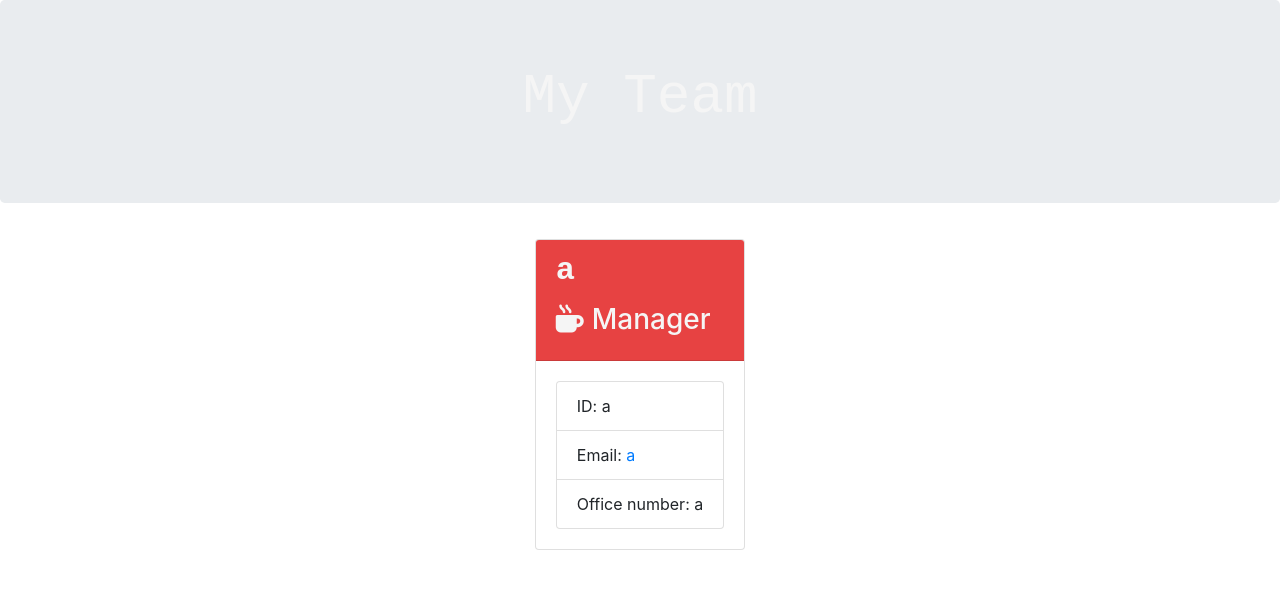
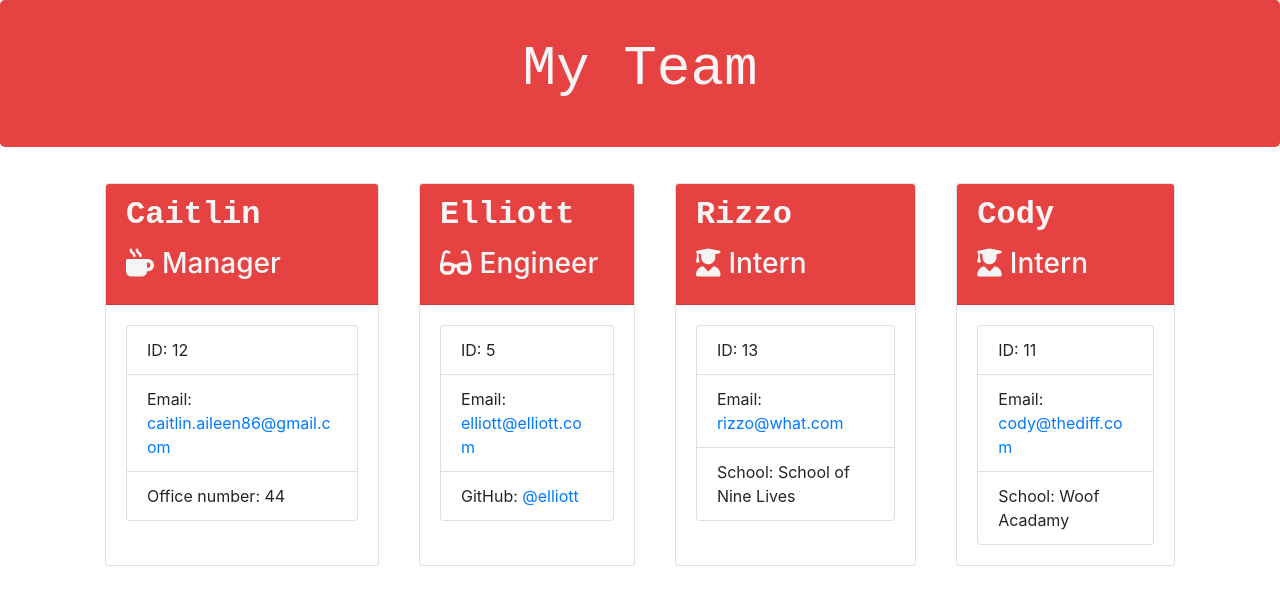
Before and after one commit to CaitlinCollins/Template-Engine, a website: page Develop/output/team.html in a window 1280 px wide. Drawn offline with nearby package versions, Linux system fonts and the light colour scheme.

Commit message:
Added screenshots

```diff
--- a/Develop/output/team.html
+++ b/Develop/output/team.html
@@ -8,14 +8,13 @@
     <title>My Team</title>
     <link rel="stylesheet" href="https://stackpath.bootstrapcdn.com/bootstrap/4.3.1/css/bootstrap.min.css"
         integrity="sha384-ggOyR0iXCbMQv3Xipma34MD+dH/1fQ784/j6cY/iJTQUOhcWr7x9JvoRxT2MZw1T" crossorigin="anonymous">
-    <link rel="stylesheet" href="/Template-Engine/Develop/public/style.css">
     <script src="https://kit.fontawesome.com/c502137733.js"></script>
 </head>
 
 <body>
     <div class="container-fluid">
         <div class="row">
-            <div class="col-12 jumbotron mb-3 team-heading">
+            <div class="col-12 jumbotron mb-3 team-heading" style="background-color: rgb(231, 66, 66); padding: 36px 16px; font-weight: 600;">
                 <h1 class="text-center" style="color: whitesmoke; font-size: 56px; font-family:'Courier New', Courier, monospace;">My Team</h1>
             </div>
         </div>
@@ -25,14 +24,53 @@
             <div class="team-area col-12 d-flex justify-content-center">
                 <div class="card employee-card" style="margin: 20px;">
     <div class="card-header" style= "background-color:rgb(231, 66, 66); color: whitesmoke;">
-        <h2 class="card-title" style="font-family: 'Courier New', Courier, monospace; font-weight: 600;">a</h2>
+        <h2 class="card-title" style="font-family: 'Courier New', Courier, monospace; font-weight: 600;">Caitlin</h2>
         <h3 class="card-title"><i class="fas fa-mug-hot mr-2"></i>Manager</h3>
     </div>
     <div class="card-body">
         <ul class="list-group">
-            <li class="list-group-item">ID: a</li>
-            <li class="list-group-item">Email: <a href="mailto:a">a</a></li>
-            <li class="list-group-item">Office number: a</li>
+            <li class="list-group-item">ID: 12</li>
+            <li class="list-group-item">Email: <a href="mailto:caitlin.aileen86@gmail.com">caitlin.aileen86@gmail.com</a></li>
+            <li class="list-group-item">Office number: 44</li>
+        </ul>
+    </div>
+</div>
+<div class="card employee-card" style="margin: 20px;">
+    <div class="card-header" style= "background-color:rgb(231, 66, 66); color: whitesmoke;">
+        <h2 class="card-title" style="font-family: 'Courier New', Courier, monospace; font-weight: 600;">Elliott</h2>
+        <h3 class="card-title"><i class="fas fa-glasses mr-2"></i>Engineer</h3>
+    </div>
+    <div class="card-body">
+        <ul class="list-group">
+            <li class="list-group-item">ID: 5</li>
+            <li class="list-group-item">Email: <a href="mailto:elliott@elliott.com">elliott@elliott.com</a></li>
+            <li class="list-group-item">GitHub: <a href="https://github.com/@elliott" target="_blank" rel="noopener noreferrer">@elliott</a></li>
+        </ul>
+    </div>
+</div>
+<div class="card employee-card" style="margin: 20px;">
+    <div class="card-header" style= "background-color:rgb(231, 66, 66); color: whitesmoke;">
+        <h2 class="card-title" style="font-family: 'Courier New', Courier, monospace; font-weight: 600;">Rizzo</h2>
+        <h3 class="card-title"><i class="fas fa-user-graduate mr-2"></i>Intern</h3>
+    </div>
+    <div class="card-body">
+        <ul class="list-group">
+            <li class="list-group-item">ID: 13</li>
+            <li class="list-group-item">Email: <a href="mailto:rizzo@what.com">rizzo@what.com</a></li>
+            <li class="list-group-item">School: School of Nine Lives</li>
+        </ul>
+    </div>
+</div>
+<div class="card employee-card" style="margin: 20px;">
+    <div class="card-header" style= "background-color:rgb(231, 66, 66); color: whitesmoke;">
+        <h2 class="card-title" style="font-family: 'Courier New', Courier, monospace; font-weight: 600;">Cody</h2>
+        <h3 class="card-title"><i class="fas fa-user-graduate mr-2"></i>Intern</h3>
+    </div>
+    <div class="card-body">
+        <ul class="list-group">
+            <li class="list-group-item">ID: 11</li>
+            <li class="list-group-item">Email: <a href="mailto:cody@thediff.com">cody@thediff.com</a></li>
+            <li class="list-group-item">School: Woof Acadamy</li>
         </ul>
     </div>
 </div>
```
Also changed, not shown: Assets/teambuild2.png (added), 1 other file.
